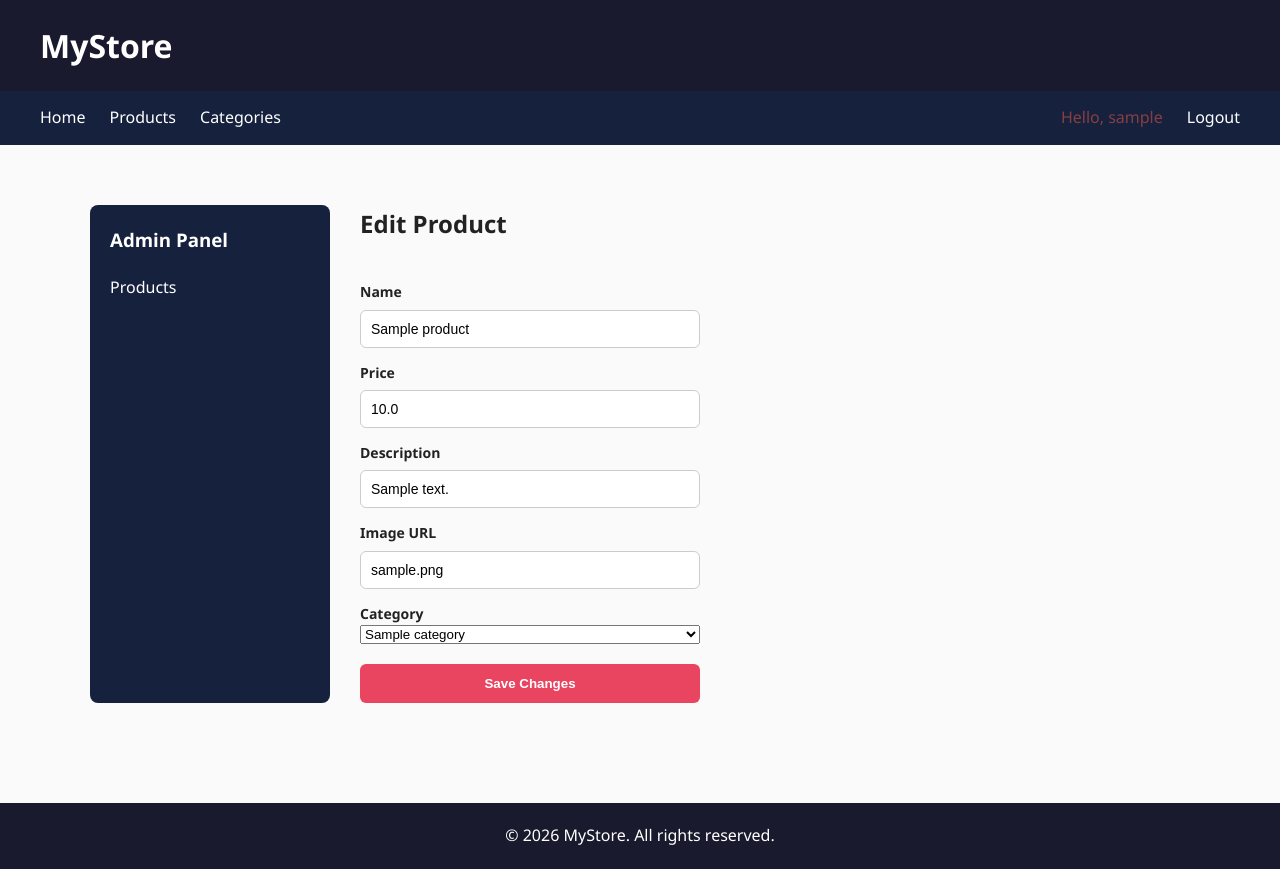
After one commit to Sarikapahal98/ecommerce-catalog, a Flask app: page /admin/products/edit/1 in a window 1280 px wide. The commit adds this page. Run offline with Flask 3, Linux system fonts and the light colour scheme; the visitor is signed in with stand-in values (Sample User, id 1); tables that the repository leaves empty hold one stand-in row (values such as "Sample post").

Commit message:
Add admin edit and delete product routes

```diff
--- a/app.py
+++ b/app.py
@@ -126,3 +126,36 @@ def admin_add_product():
 
     all_categories = Category.query.all()
     return render_template('admin_add_product.html', categories=all_categories)
+
+@app.route('/admin/products/edit/<int:product_id>', methods=['GET', 'POST'])
+def admin_edit_product(product_id):
+    if not g.user or not g.user.is_admin:
+        flash('Admin access required.')
+        return redirect(url_for('login'))
+
+    product = Product.query.get_or_404(product_id)
+
+    if request.method == 'POST':
+        product.name = request.form['name']
+        product.price = float(request.form['price'])
+        product.description = request.form['description']
+        product.image_url = request.form['image_url']
+        product.category_id = int(request.form['category_id'])
+        db.session.commit()
+        flash('Product updated successfully!')
+        return redirect(url_for('admin_products'))
+
+    all_categories = Category.query.all()
+    return render_template('admin_edit_product.html', product=product, categories=all_categories)
+
+@app.route('/admin/products/delete/<int:product_id>')
+def admin_delete_product(product_id):
+    if not g.user or not g.user.is_admin:
+        flash('Admin access required. ')
+        return redirect(url_for('login'))
+
+    product = Product.query.get_or_404(product_id)
+    db.session.delete(product)
+    db.session.commit()
+    flash('Product deleted. ')
+    return redirect(url_for('admin_products'))
--- /dev/null
+++ b/templates/admin_edit_product.html
@@ -0,0 +1,28 @@
+{% extends "admin_base.html"%}
+
+{% block admin_content %}
+<h2>Edit Product</h2>
+
+<form method="POST" action="/admin/products/edit/{{ product.id }}" class="auth-form">
+    <label for="name">Name</label>
+    <input type="text" id="name" name="name" value="{{ product.name }}" required>
+
+    <label for="price">Price</label>
+    <input type="number" step="0.01" id="price" name="price" value="{{ product.price }}" required>
+
+    <label for="description">Description</label>
+    <input type="text" id="description" name="description" value="{{ product.description }}">
+
+    <label for="image_url">Image URL</label>
+    <input type="text" id="image_url" name="image_url" value="{{ product.image_url }}">
+
+    <label for="category_id">Category</label>
+    <select id="category_id" name="category_id" required>
+        {% for category in categories %}
+            <option value="{{ category.id }}" {% if category.id == product.category_id %}selected{% endif %}>{{ category.name }}</option>
+        {% endfor %}
+    </select>
+
+    <button type="submit" class="cta-button">Save Changes</button>
+</form>
+{% endblock %}
--- a/templates/base.html
+++ b/templates/base.html
@@ -15,7 +15,7 @@
         <li><a href ="/products">Products</a></li>
         <li><a href ="/categories">Categories</a></li>
         {% if g.user %}
-            <li class ="nav-greeting">Hello, {{ g.user.username }}{% if g.user.is_admin %} (Admin){% endif %}</li>
+            <li class="nav-greeting">Hello, {{ g.user.username }}</li>
             <li><a href="/logout">Logout</a></li>
         {% else %}
             <li><a href = "/login">Login</a></li>
```
